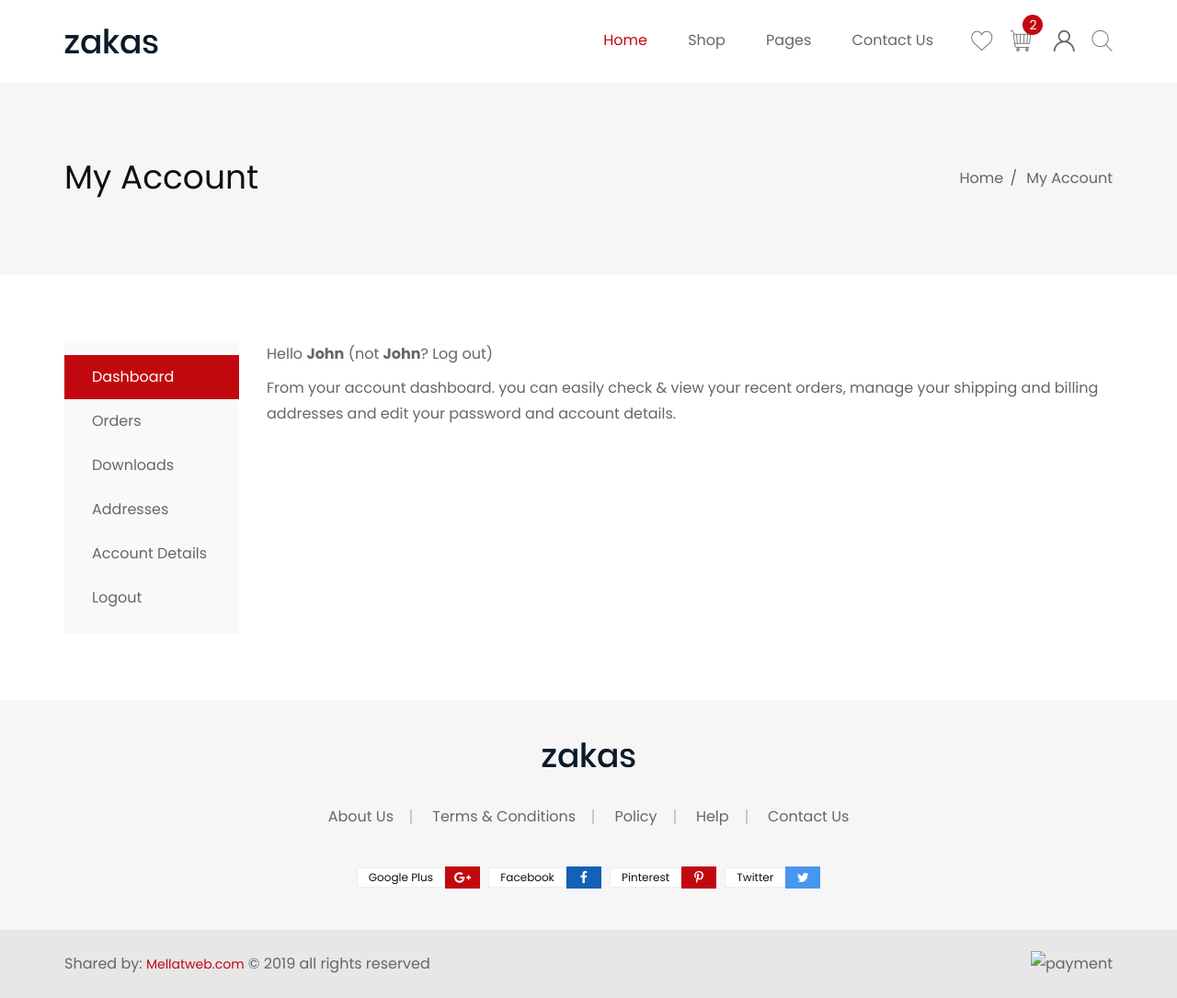
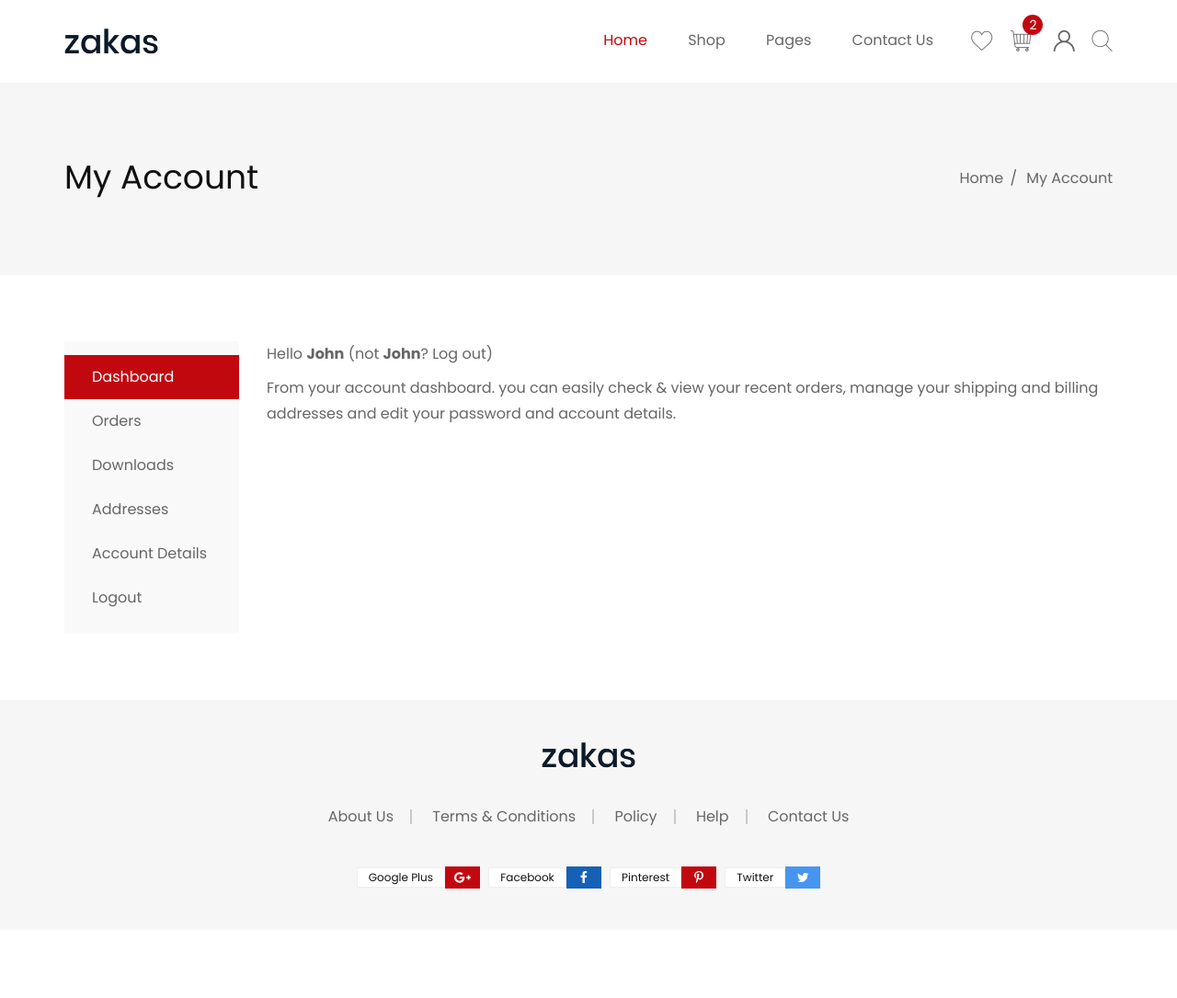
Before and after one commit to nikta1379/shoping-dress, a website: page my-account.html in a window 1280 px wide. Shown: the whole page at 92% size. After the commit the page ends 1011 px from the top, so only its background shows below. Drawn offline with Linux system fonts and the light colour scheme; files whose address does not match are found by name.

Commit message:
Update my-account.html

```diff
--- a/my-account.html
+++ b/my-account.html
@@ -411,18 +411,7 @@
                     </div>
                 </div>
             </div>
-            <div class="footer-bottom bg-color ptb--25" data-bg-color="#e7e7e7">
-                <div class="container">
-                    <div class="row align-items-center">
-                        <div class="col-sm-6 text-sm-left text-center mb-xs--10">
-                            <p class="copyright-text">Shared by: <a href="https://www.mellatweb.com/"> Mellatweb.com</a> &copy; 2019 all rights reserved</p>
-                        </div>
-                        <div class="col-sm-6 text-sm-right text-center">
-                            <figure>
-                                <img src="assets/img/others/payment.png" alt="payment">
-                            </figure>
-                        </div>
-                    </div>
+
                 </div>
             </div>
         </footer>
```
